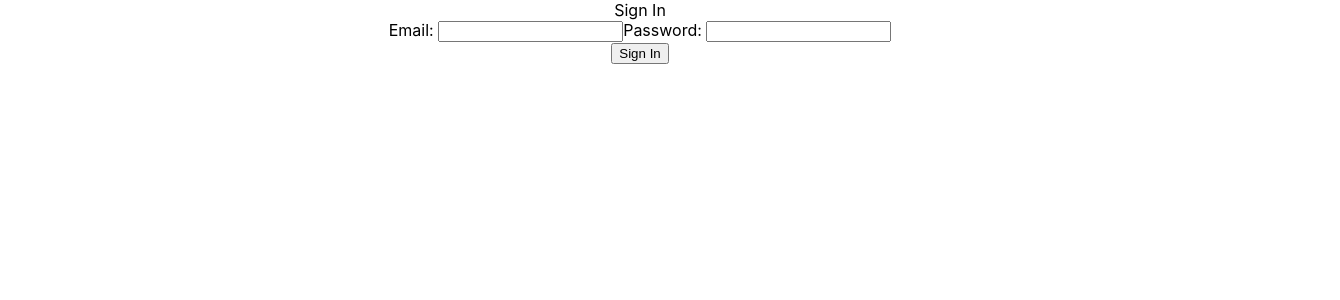
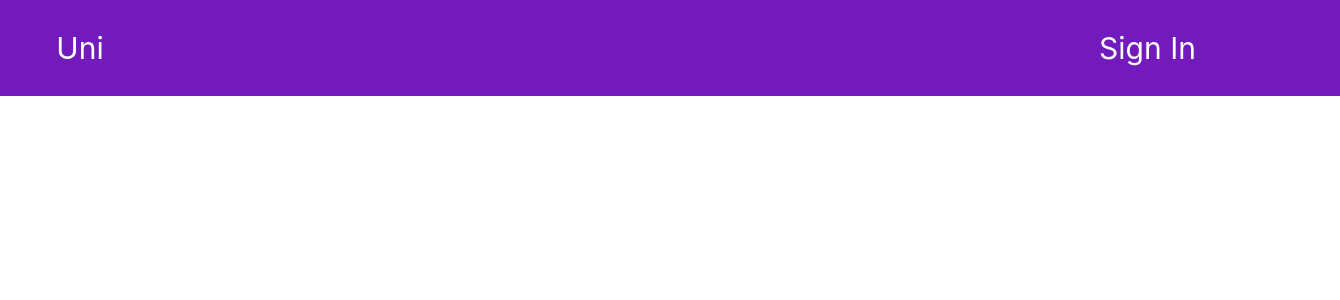
Before and after one commit to msgallant/University-React-App, a React (Create React App) app: page / in a window 1280 px wide. Shown: the top 300 px of the page, 1340 px wide, since content can reach past the window. Built offline with nearby package versions, Linux system fonts and the light colour scheme; data requests are answered from the project's data file.

Commit message:
add header, sign in/out button and style sign in form

```diff
--- a/src/App.js
+++ b/src/App.js
@@ -1,7 +1,7 @@
 import './App.css';
 import { useState } from 'react';
-import SignIn from './login-components/SignIn';
 import MenuBarController from './login-components/MenuBarController';
+import Header from './header-components/Header';
 
 function App() {
   const [userAccount, setUserAccount] = useState(null)
@@ -12,11 +12,15 @@ function App() {
 
   return (
     <div className="App">
-      {userAccount == null &&
-        <SignIn onAccountRecieved={onAccountRecieved}></SignIn>
+      {userAccount === null &&
+      ////logged in is a 0 or 1, 0 representing logged out, 1 representing logged in
+        <Header onAccountRecieved={onAccountRecieved} currentUserAccount={userAccount} loggedIn={0} ></Header>
       }
-      {userAccount != null &&
-        <MenuBarController loggedInAccount={userAccount}></MenuBarController>
+      {userAccount !== null &&
+      //onAccountReceived needed since opens its own header that's given the account but user
+      //can log out, which will do onAccountReceived(null)
+        <MenuBarController loggedInAccount={userAccount} onAccountRecieved={onAccountRecieved} setUserAccount={setUserAccount}
+        ></MenuBarController>
       }
 
     </div>
--- /dev/null
+++ b/src/header-components/Header.js
@@ -0,0 +1,60 @@
+import SignIn from "../login-components/SignIn"
+import { useState } from 'react'
+//logged in is a 0 or 1, 0 representing logged out, 1 representing logged in
+const Header = ({onAccountRecieved, currentUserAccount, loggedIn}) => {
+    const signInOrOutOpts = ["Logged Out", "Logged In", "Toggling"]
+    const [toggleSignInOrOutStatus, setToggleSignInOrOutStatus] = useState(signInOrOutOpts[loggedIn])
+
+    const logUserOut = () => {
+        setToggleSignInOrOutStatus(signInOrOutOpts[0])
+        onAccountRecieved(null)
+
+    }
+
+    const logUserIn = (accountReceived) => {
+        console.log(accountReceived)
+        setToggleSignInOrOutStatus(signInOrOutOpts[1])
+        onAccountRecieved(accountReceived)
+    }
+
+    const toggleSignIn = () => {
+        setToggleSignInOrOutStatus(signInOrOutOpts[2])
+    }
+
+    const signInAndOut = (
+        <div>
+            {loggedIn === 0 && toggleSignInOrOutStatus === signInOrOutOpts[2] &&
+             <SignIn onAccountRecieved={logUserIn} ></SignIn>}
+
+            {loggedIn === 1 && toggleSignInOrOutStatus === signInOrOutOpts[2] &&
+             logUserOut()}
+
+        </div>
+    )
+
+
+    return (
+        <div>
+            <div className="header same-line ">
+                <div className="aligned-left default-mouse">
+                    <label>Uni</label>
+                </div>
+
+                <div className="aligned-right pointer" >
+                    {toggleSignInOrOutStatus !== signInOrOutOpts[2]  && //not trying to sign in or out yet, so give option
+                        <label className="pointer"
+                        onClick={toggleSignIn}>{toggleSignInOrOutStatus === signInOrOutOpts[0] ? 'Sign In' : 'Sign Out'}</label>}
+                </div>
+
+            </div>
+
+            {toggleSignInOrOutStatus === signInOrOutOpts[2]  && //trying to sign in or out
+                <div>
+                        {signInAndOut}
+                </div>}
+        </div>
+
+    )
+}
+
+export default Header
--- a/src/index.css
+++ b/src/index.css
@@ -52,6 +52,14 @@ code {
   color:brown
 }
 
+.default-mouse {
+  cursor: auto
+}
+
+.pointer {
+  cursor: pointer;
+}
+
 .block {
   display: block;
 }
@@ -63,3 +71,38 @@ code {
 .building-padding {
   padding: 10px;
 }
+
+.header {
+  width: 100%;
+  padding: 30px;
+  background: #731abc;
+  color: white;
+  font-size: 30px;
+}
+
+.aligned-right {
+  float: right;
+  margin-right: 100px;
+  width: 125px;
+}
+
+.aligned-left {
+  float: left;
+  width: 100px;
+}
+
+.form-title-size {
+  font-size: 30px;
+}
+
+.form-font-size {
+  font-size: 20px;
+}
+
+.form-btn {
+  width: 255px;
+  padding: 5px;
+  background: #731abc;
+  color: white;
+  border-radius: 12px;
+}
--- a/src/login-components/MenuBarController.js
+++ b/src/login-components/MenuBarController.js
@@ -2,14 +2,20 @@ import { pageNames, pageNamesPrefixes } from '../pageNames'
 import AdminMenuBar from '../admin-components/AdminMenuBar'
 import StudentMenuBar from '../student-components/StudentMenuBar';
 import ProfessorMenuBar from '../professor-components/ProfessorMenuBar';
+import Header from '../header-components/Header';
 
-const MenuBarController = ({loggedInAccount}) => {
+const MenuBarController = ({loggedInAccount, onAccountRecieved, setUserAccount}) => {
     const profAccType = pageNames[2].substring(pageNamesPrefixes[0].length)
     const studentAccType = pageNames[4].substring(pageNamesPrefixes[0].length)
     const adminAccType = pageNames[0].substring(pageNamesPrefixes[0].length)
 
     return (
         <div>
+            {/*logged in is a 0 or 1, 0 representing logged out, 1 representing logged in*/}
+            <Header onAccountRecieved={onAccountRecieved} currentUserAccount={loggedInAccount}
+            loggedIn={1}></Header>
+
+
             {loggedInAccount.accountType === adminAccType &&
                 <AdminMenuBar loggedInAccount={loggedInAccount}></AdminMenuBar>
             }
--- a/src/login-components/SignIn.js
+++ b/src/login-components/SignIn.js
@@ -14,7 +14,8 @@ const SignIn = ({ onAccountRecieved }) => {
         fetchAccounts()
     }, [])
 
-    const onSubmit = () => {
+    const onSubmit = (e) => {
+        e.preventDefault()
         let accountExists = false
         accounts.forEach(account => {
             if (account.email === email) //account exists
@@ -41,24 +42,28 @@ const SignIn = ({ onAccountRecieved }) => {
 
     return (
         <form onSubmit={onSubmit}>
+            <br></br> <br></br>
             <div>
-                <label>Sign In</label>
+                <label className='form-title-size'>Sign in</label>
             </div>
-            <label>Email: </label>
-            <input
+            <br></br>
+                <input className='form-font-size'
                     type='text'
                     value={email}
+                    placeholder={"Email"}
                     onChange={(e) => setEmail(e.target.value)}
                     />
 
-            <label>Password: </label>
-            <input
+                <br></br> <br></br>
+                <input className='form-font-size'
                     type='text'
                     value={password}
+                    placeholder={"Password"}
                     onChange={(e) => setPassword(e.target.value)}
                     />
-            <div>
-                <input type='submit' value='Sign In' />
+            <div >
+                <br></br>
+                <input className='form-font-size form-btn' type='submit' value='Sign in' />
             </div>
         </form>
     )
```
